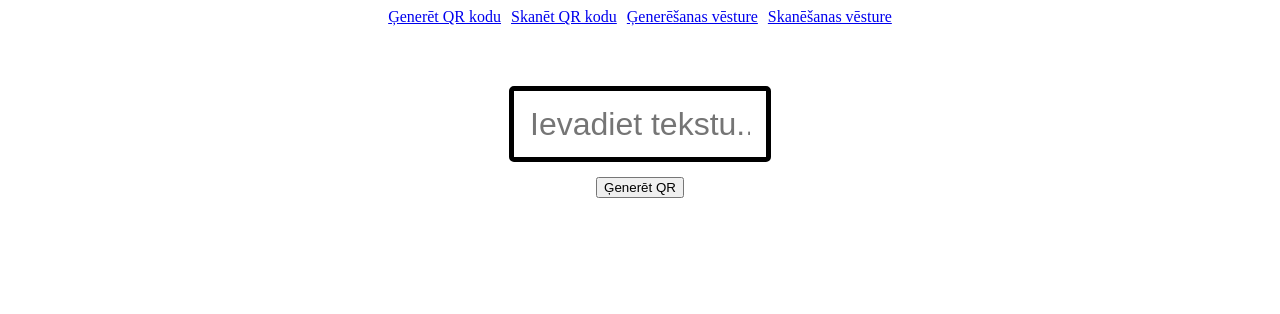
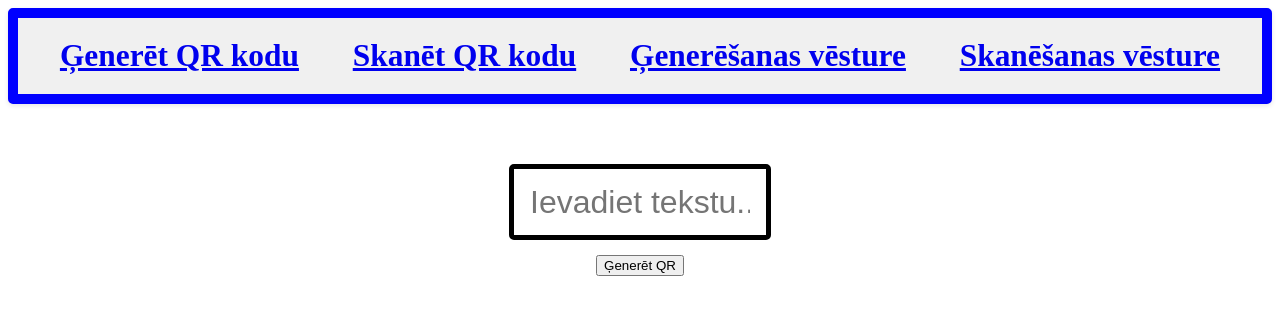
Before and after one commit to ivars-M/KV-Kods, a React (Vite) app: page /generate in a window 1280 px wide. Shown: the top 314 px of the page. Built offline with nearby package versions, Linux system fonts and the light colour scheme.

Commit message:
fdsfsdfdsfsdfsdf

```diff
--- a/src/Components/Navigation/Navigation.module.css
+++ b/src/Components/Navigation/Navigation.module.css
@@ -1,6 +1,17 @@
 .container {
   display: flex;
-  justify-content: center;
+  justify-content: space-around;
   margin-bottom: 30px;
+  padding: 20px;
+  background-color: #f0f0f0;
+  border: 10px solid #ccc;
+  border-radius: 5px;
+  box-shadow: 0 2px 5px rgba(0, 0, 0, 0.1);
+  border-color: blue;
   gap: 10px;
+
+  text-decoration: none;
+  color: #333;
+  font-size: 3cap;
+  font-weight: bold;
 }
--- a/src/main.jsx
+++ b/src/main.jsx
@@ -1,4 +1,4 @@
-import { React } from "react";
+// import { React } from "react";
 import { createRoot } from "react-dom/client";
 import { BrowserRouter } from "react-router-dom";
 // import { Navigation } from "./Navigation";
```
Also changed, not shown: src/App.jsx (+32 -32 lines).
